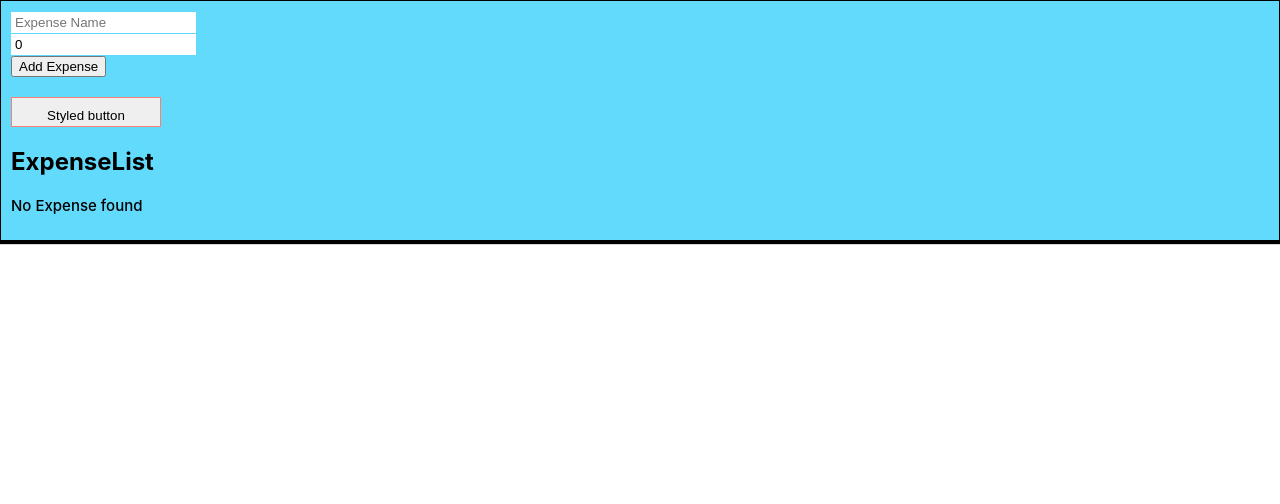
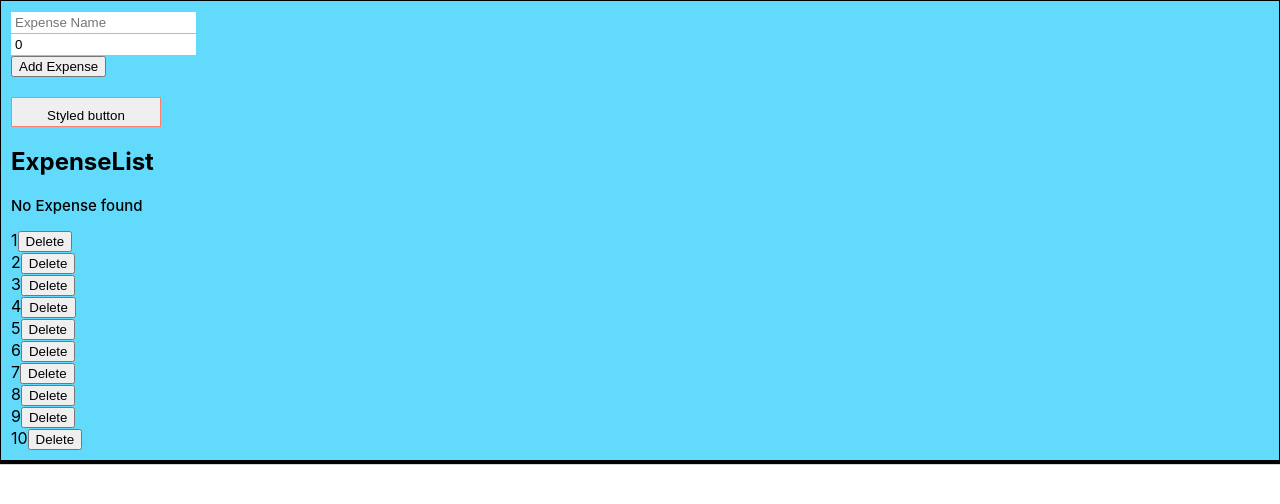
Before and after one commit to Gauravkochhar/ReactCourse, a React (Create React App) app: page / in a window 1280 px wide. Shown: the top 504 px of the page. Built offline with nearby package versions, Linux system fonts and the light colour scheme.

Commit message:
6th day - 1- How to map: solition of assigned task 2- Styled component query 3- How to delete an element from list.

```diff
--- a/src/App.js
+++ b/src/App.js
@@ -7,6 +7,7 @@ import { useState } from 'react';
 import ExpenseList from './components/ExpenseList/ExpenseList';
 
 function App() {
+  let [itemList, setItemList] = useState([1,2,3,4,5,6,7,8,9,10]);
   let [expenseList, setExpenseList] = useState([])
 
   function onNewExpenseAdded(newExpense) {
@@ -14,13 +15,25 @@ function App() {
 
   }
 
+  function deleteItem(index) {
+    let newArray = itemList.filter((item, i) => !(i == index));
+    setItemList(newArray);
+  }
+
   return (
-    <>
     <HomepageWrapper className="main-wrapper">
     <ExpenseForm notifyToParent={onNewExpenseAdded}/>
     <ExpenseList expenseList={expenseList}/>
+    {
+      itemList.map((item, i) => {
+        return <div>
+          <div key={i}>{item}
+            <button onClick={() => deleteItem(i)}>Delete</button>
+          </div>
+        </div>;
+      })
+    }
     </HomepageWrapper>
-    </>
   );
 }
 
--- a/src/components/ExpenseForm/ExpenseForm.js
+++ b/src/components/ExpenseForm/ExpenseForm.js
@@ -47,7 +47,7 @@ export const ExpenseForm = (props) => {
             </div>
             <button type="submit">Add Expense</button>
         </form>
-        <Button type="button" buttonColor="yellow" onClick={onStyleBtnClick}>Styled button</Button>
+        <Button invalidFormState={invalidFormState} type="button" buttonColor="yellow" onClick={onStyleBtnClick}>Styled button</Button>
         </div>
     )
 }
--- a/src/components/ui-components/Button/Button.js
+++ b/src/components/ui-components/Button/Button.js
@@ -11,7 +11,7 @@ const Button = styled.button`
 }
 
 &:hover {
-    background-color: ${props => (props.invalidForm ? 'red': '#ccc')};
+    background-color: ${props => (props.invalidFormState.name ? 'red': '#ccc')};
     color: white;
 }
 `;
```
